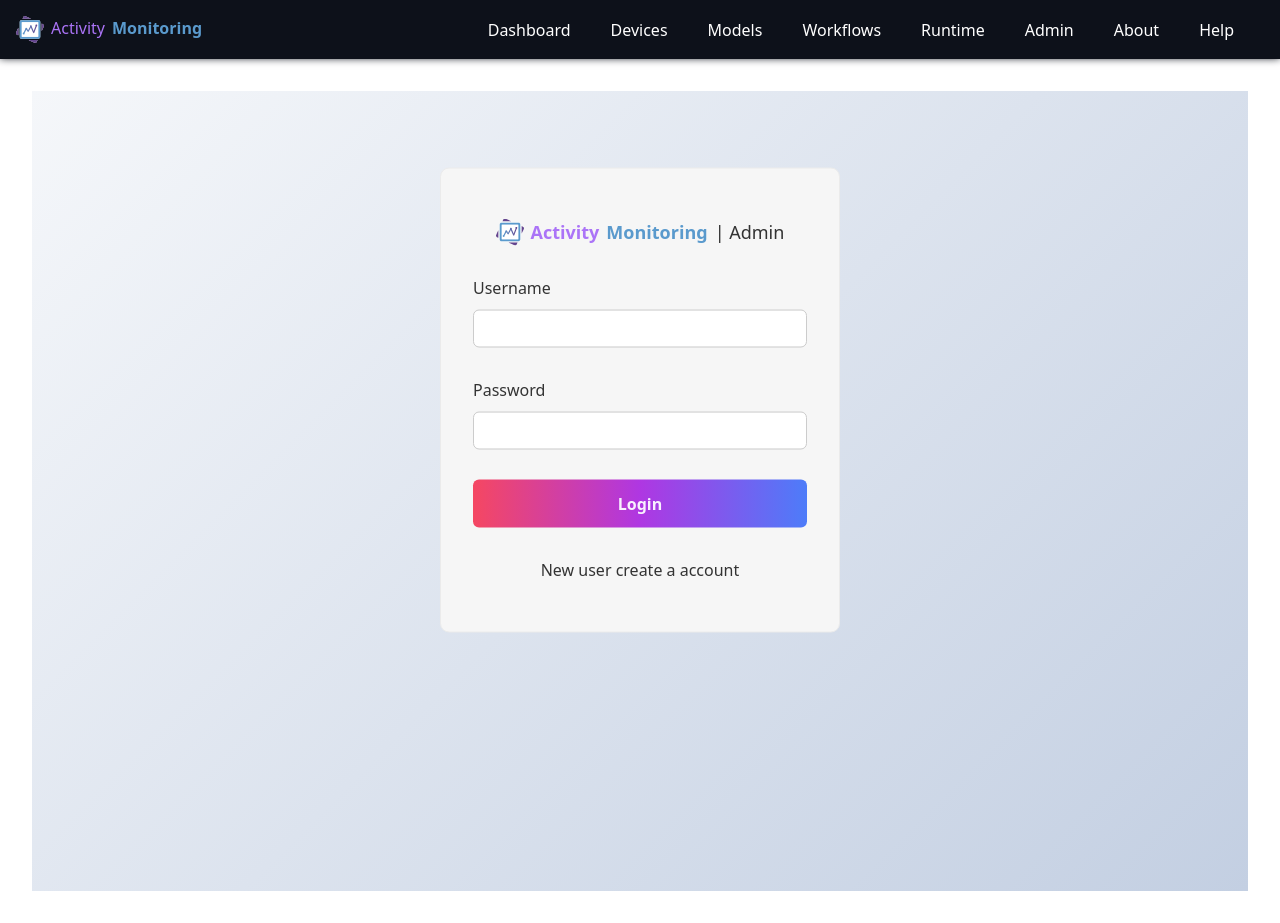
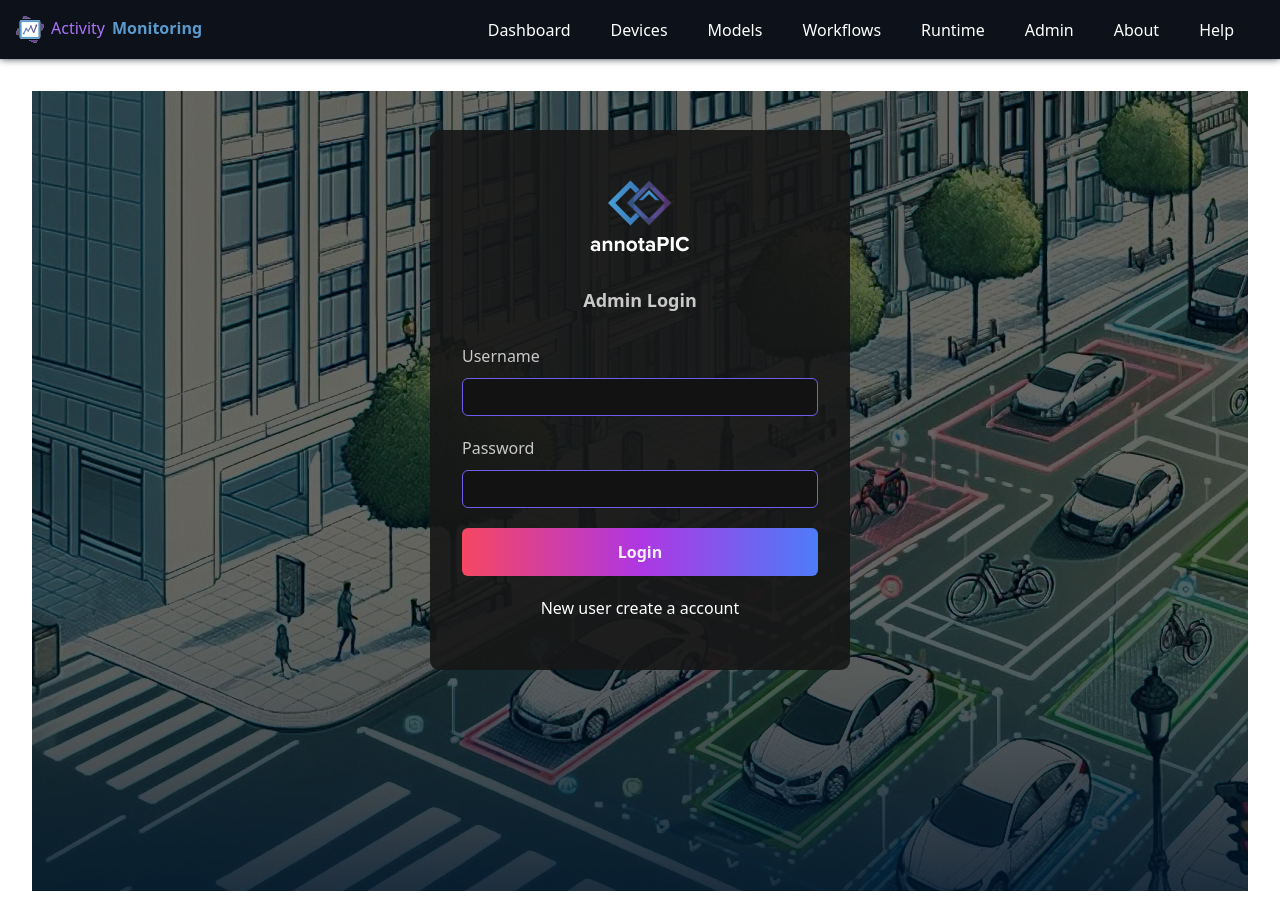
Before and after one commit to areddyraja/hongsaw, a React (Create React App) app: page /login in a window 1280 px wide. Built offline with nearby package versions, Linux system fonts and the light colour scheme.

Commit message:
new login page

```diff
--- a/src/Login.js
+++ b/src/Login.js
@@ -6,30 +6,26 @@ import bgImg from './assets/login-bg.jpg';
 function Login() {
   return (
     <div>
-      <div className="bg-light login-bg">
-        <div className="container-fluid">
-          <div className="row">
-            {/* <div className='col-9 nopadding'>
-              <img src={bgImg} className='img-fluid login-img'/>
-            </div> */}
-            {/* <div className='col-3 nopadding'> */}
-              <div className="login-section">
-                {/* <img src={logoImg}/>  */}
+       <div class="login-bg">
+    <div class="container-fluid">
+      <div class="row">
+          <div class="login-section">
+            <img src={logoImg}/>
             <div id="login" >
-                  <div className="login-lable" >
-                  <div className="logo"><img src="activity.svg"/>Activity <span>Monitoring</span> <div>| Admin</div></div>
+              <div class="login-lable" >
+                  Admin Login
               </div>
-                  <form className="vld-parent" >
-                    <div className="form-group">
+              <form class="vld-parent" >
+                <div class="form-group">
                   <label>Username</label>
-                      <input  type="text" className="form-control" required />
-                      <div className="invalid-feedback">Invalid username format</div>
+                  <input type="text" class="form-control" required />
+                  <div class="invalid-feedback">Invalid username format</div>
                 </div>
-                    <div className="form-group">
+                <div class="form-group">
                   <label>Password</label>
-                      <input  type="password" className="form-control" />
+                  <input v-model="loginForm.password" type="password" class="form-control" />
                 </div>
-                    <button type="submit" className="btn btn-primary btn-block" >
+                <button type="submit" class="btn btn-primary btn-block" >
                   Login
                 </button>
                 <div>New user create a account</div>
@@ -37,10 +33,9 @@ function Login() {
             </div>
 
           </div>
-            {/* </div> */}
-
       </div>
     </div>
+
 
   </div>
     </div>
--- a/src/index.css
+++ b/src/index.css
@@ -166,61 +166,35 @@ div .table-hover>tbody>tr:hover>*{
 }
 
 
+
+
+
 .login-bg {
-  /* background-image: url("./assets/login-bg.jpg"); */
-  height: 100vh;
-   /* background: linear-gradient(-45deg, #ee7752, #e73c7e, #23a6d5, #23d5ab);
-	background-size: 400% 400%;
-	animation: gradient 200s ease infinite; */
-  /* background-image: linear-gradient(120deg, #fccb90 0%, #d57eeb 100%);   */
-  background-image: linear-gradient(135deg, #f5f7fa 0%, #c3cfe2 100%);
+  background-image: url("./assets/login-bg.jpg");
+  height: 100vh
 }
-
-@keyframes gradient {
-	0% {
-		background-position: 0% 50%;
-	}
-	50% {
-		background-position: 100% 50%;
-	}
-	100% {
-		background-position: 0% 50%;
-	}
-}
-
 
 .login-section {
   border-radius: 9px;
-  border: 1px solid #ebebeb;
-    background: #f6f6f6;
+  border: 1px #000;
+  background: rgba(23, 23, 23, 0.90);
   color: #fff;
-  width: 400px!important;
-  padding: 50px 0;
+  width: 420px!important;
+  padding: 50px;
   position: absolute;
-top: 50%;
-left: 50%;
-transform: translate(-50%, -50%);
-color:#333
+  top: 50%;
+  left: 50%;
+  transform: translate(-50%, -50%);
 }
 
-.login-section #login{
-  margin: 0 20px;
-}
-
-.vld-parent{
-  display: flex;
-  flex-direction: column;
-  row-gap: 30px;
-}
 .login-section label{
   text-align: left;
   display: block;
-  color: #333;
-  margin-bottom: 10px;
+  color: #C9C9C9;
 }
 .login-section input{
-  background-color: #fff;
-  border-color: #ccc;
+  background-color: #121212;
+  border-color: #6E5EEA;
 
 }
 
@@ -237,10 +211,10 @@ color:#333
 }
 
 .login-lable{
-  color: #333;
+  color: #C9C9C9;
   font-size: 18px;
   font-weight: bold;
-  /* margin-bottom: 30px; */
+  margin-bottom: 30px;
 }
 
 .login-section button{
@@ -252,36 +226,18 @@ color:#333
 }
 
 .login-bg .album{
-  height: calc(100vh - 140px);
+  height: 100vh;
   overflow: auto;
 }
 
-.login-img{
-  height: 100vh!important;
-  width: 100%;
+
+.vld-parent{
+  display: flex;
+  flex-direction: column;
+  row-gap: 20px;
+  padding: 0 20px;
 }
 
-.nopadding {
-  padding: 0 !important;
-  margin: 0 !important;
-  position: relative;
+.vld-parent label{
+margin-bottom: 10px;
 }
-
-.login-lable .logo {
-  display: flex;
-  grid-gap: 7px;
-  gap: 7px;
-  color: #ab74f7;
-  align-items: center;
-  justify-content: center;
-  margin-bottom: 30px;
-}
-
-.login-lable .logo img{
-  margin-bottom: 0;
-}
-
-.login-lable .logo div{
-  font-weight: 100;
-  color: #333;
-}
```
Also changed, not shown: src/assets/login-bg.jpg, src/assets/ss.jpg (added). Lines whose indentation alone changed are shown as unchanged.
